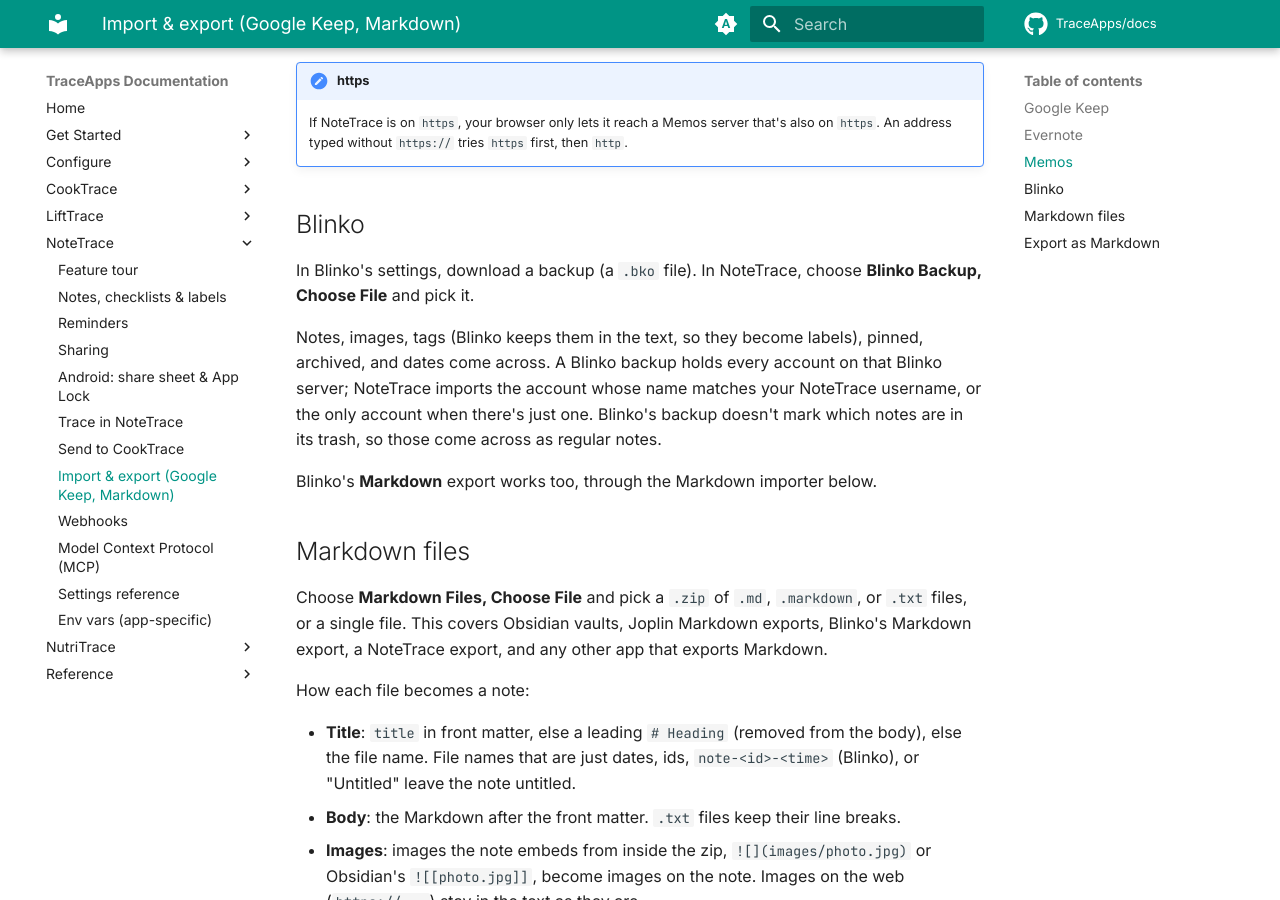
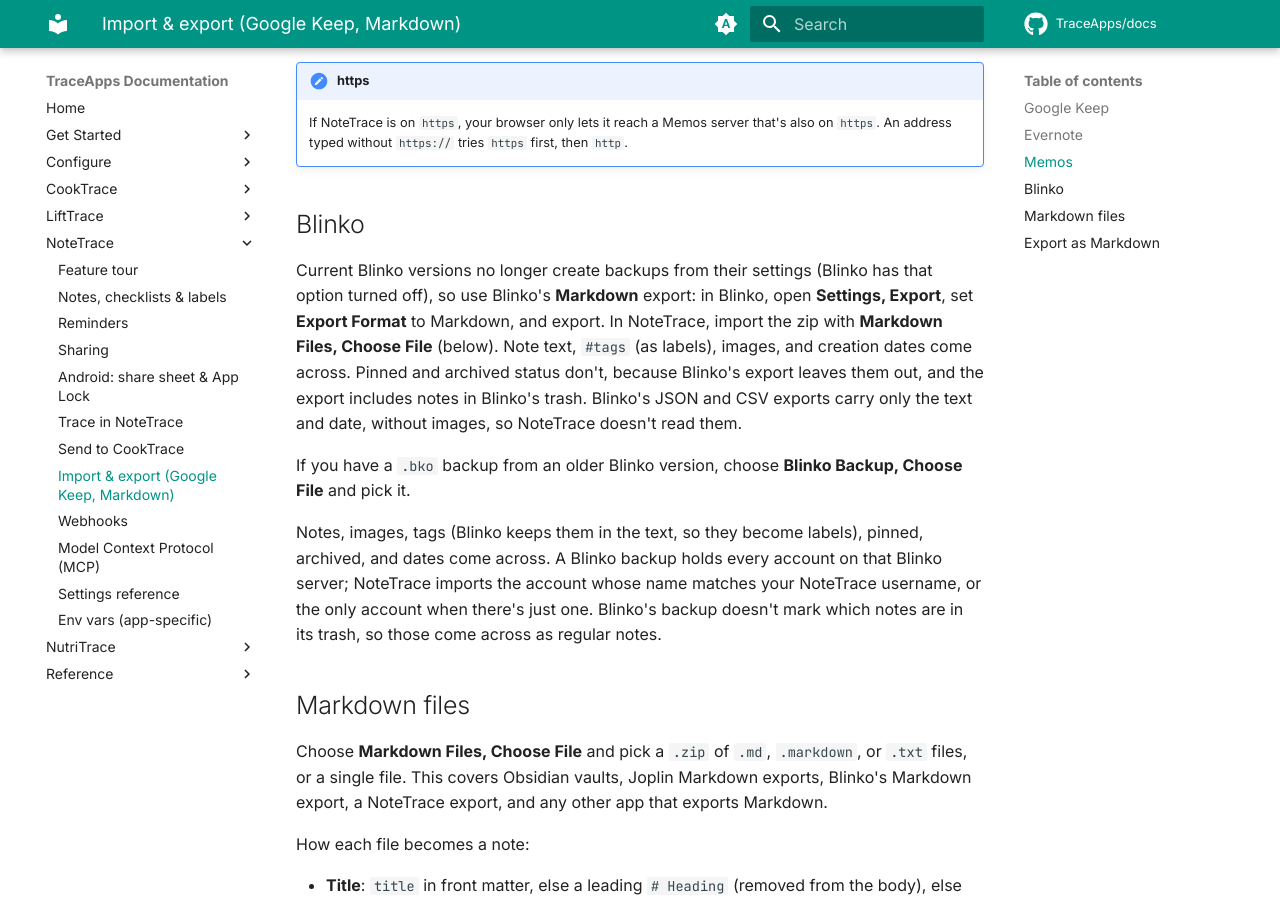
Before and after one commit to TraceApps/docs, an MkDocs documentation site: the page built from docs/notetrace/import-export.md, in a window 1280 px wide and 900 px high, scrolled down 3212 px. Built offline with MkDocs 1.6.1 and Material for MkDocs 9.7.7, drawn with Linux system fonts in a browser that asks for light colours; comment, search, counter and statistics services are not loaded.

Commit message:
docs(notetrace) Blinko: use the Markdown export; current Blinko no longer creates backups

```diff
--- a/docs/notetrace/import-export.md
+++ b/docs/notetrace/import-export.md
@@ -72,11 +72,11 @@ Your memos' content, tags (as labels), images, pinned state, archived memos, and
 
 ## Blinko {#blinko}
 
-In Blinko's settings, download a backup (a `.bko` file). In NoteTrace, choose **Blinko Backup, Choose File** and pick it.
+Current Blinko versions no longer create backups from their settings (Blinko has that option turned off), so use Blinko's **Markdown** export: in Blinko, open **Settings, Export**, set **Export Format** to Markdown, and export. In NoteTrace, import the zip with **Markdown Files, Choose File** (below). Note text, `#tags` (as labels), images, and creation dates come across. Pinned and archived status don't, because Blinko's export leaves them out, and the export includes notes in Blinko's trash. Blinko's JSON and CSV exports carry only the text and date, without images, so NoteTrace doesn't read them.
+
+If you have a `.bko` backup from an older Blinko version, choose **Blinko Backup, Choose File** and pick it.
 
 Notes, images, tags (Blinko keeps them in the text, so they become labels), pinned, archived, and dates come across. A Blinko backup holds every account on that Blinko server; NoteTrace imports the account whose name matches your NoteTrace username, or the only account when there's just one. Blinko's backup doesn't mark which notes are in its trash, so those come across as regular notes.
-
-Blinko's **Markdown** export works too, through the Markdown importer below.
 
 ## Markdown files {#markdown}
 
```
